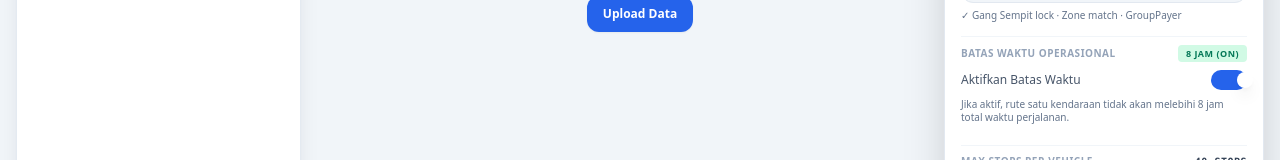
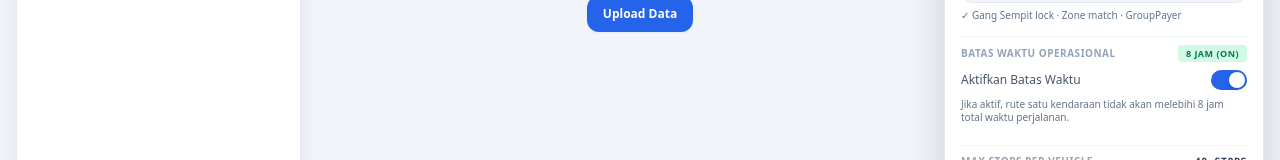
Before and after one commit to prestigethinkr/RouteManagement, a Next.js app in the folder frontend/: page /admin/dashboard in a window 1280 px wide. Both pictures are taken after a click on the button "Upload Data". Shown: the part 452-612 px from the top of the page. Built offline with nearby package versions, Linux system fonts and the light colour scheme.

Commit message:
fix: toggle switch thumb alignment inside pill track

```diff
--- a/frontend/app/admin/dashboard/page.tsx
+++ b/frontend/app/admin/dashboard/page.tsx
@@ -2607,13 +2607,15 @@ export default function FleetDispatchPage() {
                 role="switch"
                 aria-checked={useTimeLimit}
                 onClick={() => setUseTimeLimit(!useTimeLimit)}
-                className={`relative inline-flex h-5 w-9 shrink-0 cursor-pointer items-center justify-center rounded-full border-2 border-transparent transition-colors focus-visible:outline-none focus-visible:ring-2 focus-visible:ring-slate-400 focus-visible:ring-offset-2 focus-visible:ring-offset-white ${useTimeLimit ? 'bg-blue-600' : 'bg-slate-200'
-                  }`}
+                className={`relative inline-flex h-5 w-9 shrink-0 cursor-pointer items-center rounded-full border-2 border-transparent transition-colors duration-200 ease-in-out focus:outline-none ${
+                  useTimeLimit ? 'bg-blue-600' : 'bg-slate-200'
+                }`}
               >
                 <span className="sr-only">Aktifkan Batas Waktu</span>
                 <span
-                  className={`pointer-events-none block h-4 w-4 rounded-full bg-white shadow-lg ring-0 transition-transform ${useTimeLimit ? 'translate-x-4' : 'translate-x-0'
-                    }`}
+                  className={`pointer-events-none inline-block h-4 w-4 rounded-full bg-white shadow-md ring-0 transition-transform duration-200 ease-in-out ${
+                    useTimeLimit ? 'translate-x-4' : 'translate-x-0'
+                  }`}
                 />
               </button>
             </div>
```
Also changed, not shown: frontend/public/sw.js.
